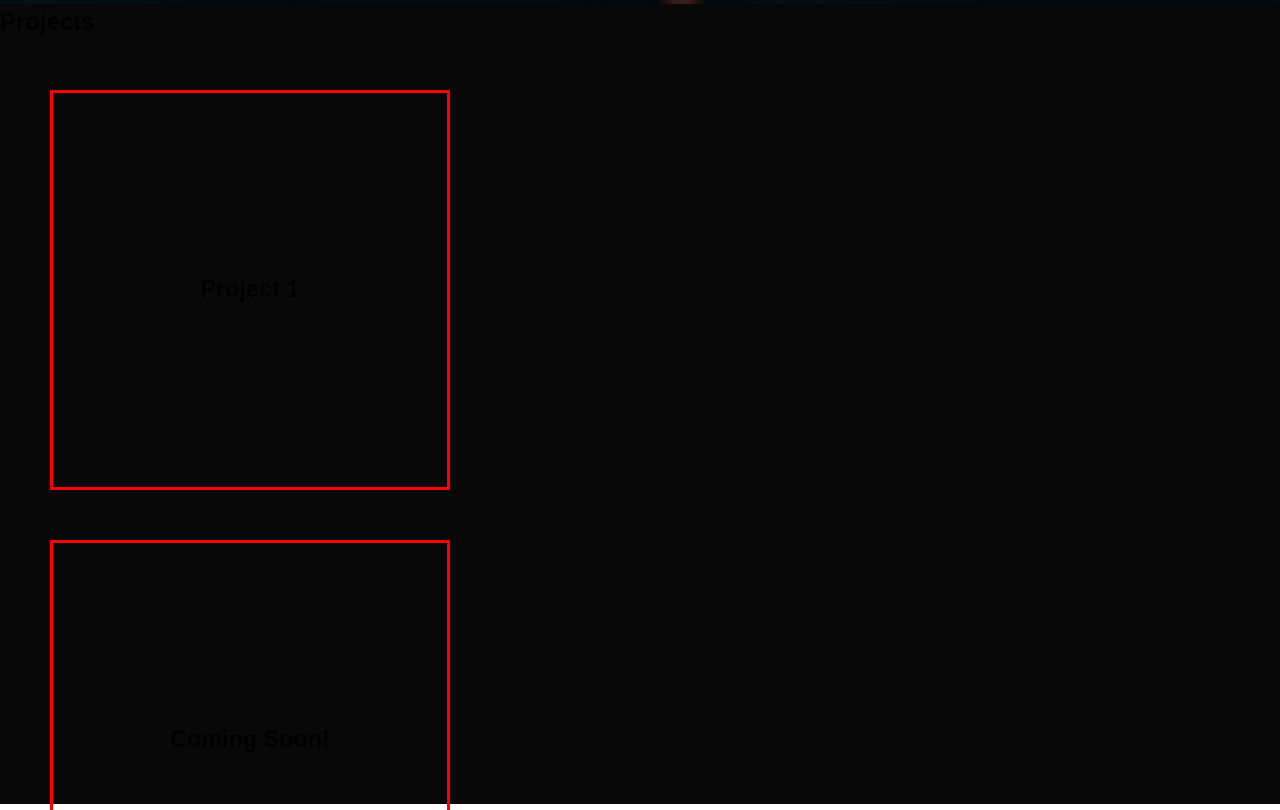
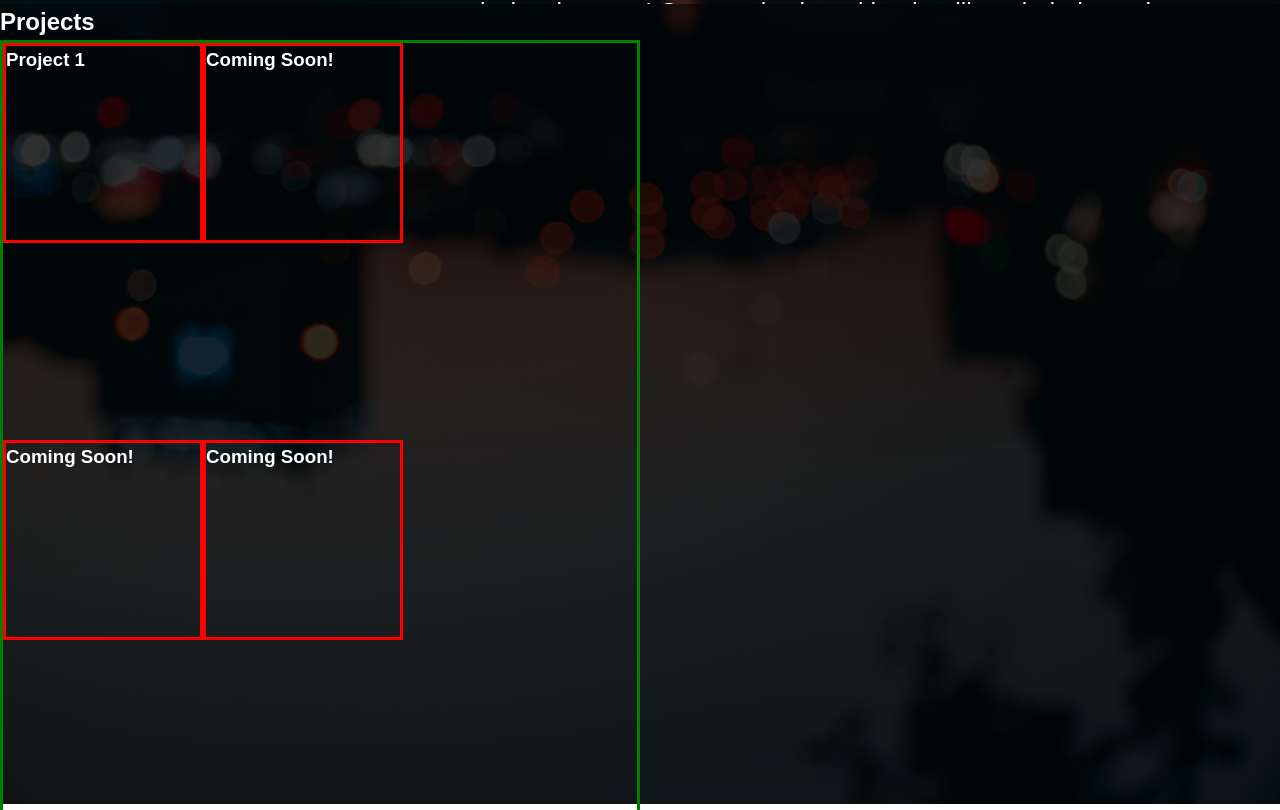
Before and after one commit to Focrult/Aedan-Malone---Personal-Webpage-1, a plain HTML site: page index.html in a window 1280 px wide. Shown: the part 796-1606 px from the top of the page. Drawn offline with Linux system fonts and the light colour scheme.

Commit message:
Made adjustments to section 2 and 1

```diff
--- a/index.html
+++ b/index.html
@@ -26,7 +26,7 @@
     <div><h2 class="about">About Me</h2>
         <div class="about-box">
     <p >I am currently a student, who has a keen interest in programming and web-development! Communicating with other like-minded people,
-        sparked my motivation, making me want to pursue this path further. Tackling and discovering any challenges along the way</p>
+        sparked my motivation to pursue this path even further. Eager to tackle any challenges along the way!</p>
         <p>Here is the start to my journey, a personal website that I aim to improve as the course progresses</p>
     </div>
 </div>
@@ -42,19 +42,16 @@
 
     </nav>
 </section>
+
 <section class="section-2">
+    <div class="hero2"></div>
+    <div class="overlay2">
     <div><h2 class="header-projects">Projects</h2></div>
     <div class="project-container">
     <div class="box0"><h3>Project 1</h3></div>
     <div class="box1"><h3>Coming Soon!</h3></div>
     <div class="box2"><h3>Coming Soon!</h3></div>
     <div class="box3"><h3>Coming Soon!</h3></div>
-    </div>
-
-
-    <div><h2 class="header-contact">Contact</h2>
-    <div><p>Lorem ipsum dolor sit amet consectetur adipisicing elit. Impedit aspernatur voluptate aliquam dolor officia inventore minus excepturi mollitia
-         totam natus cupiditate sequi, aperiam rem, illum adipisci dignissimos explicabo expedita aut.</p></div>
 </div>
 </div>
 </section>
--- a/style.css
+++ b/style.css
@@ -15,35 +15,52 @@
     padding: 0;
     align-items: center;
     justify-content: center;
-
 }
-.overlay{
+.overlay{ /*Adding shade over background image SECTION-1*/
     width:100%;
     height:100vh;
     background:linear-gradient(rgba(0, 0, 0, 0.6),rgba(0, 0, 0, 0.6));
     position: absolute;
     top: 0;
-
 }
-.hello{
+.hero2{ /*Background Image2*/
+    background-color: rgba(0,0,0,0.75);
+    background-size: cover;
+    background-repeat: no-repeat;
+    background-image: url("images/background-image2.jpg");
+    width: 100%;
+    height: 100vh;
+    position: relative;
+    padding: 0;
+    align-items: center;
+    justify-content: center;
+    -webkit-transform: scaleY(-1);/*flipping the image for better transition when going to section 2*/
+    transform: scaleY(-1); /*flipping the image for better transition when going to section 2*/
+}
+.overlay2{ /*Adding shade over background image SECTION-2*/
+    width:100%;
+    height:100vh;
+    background:linear-gradient(rgba(0, 0, 0, 0.8),rgba(0, 0, 0, 0.8));
+    position: absolute;
+    top: 0;
+}
+.hello{ /**/
 font-size: 50px;
 width:500px;
 position: relative;
 color: white;
 }
-.hello h3{
+.hello h3{/**/
     top: 30px;
     display:inline-block;
     width: 750px;
     position: relative;
     left: 150px;
 }
-
-.nav-bar{
+.nav-bar{/**/
     position:relative;
     padding: 3rem;
     overflow: hidden;
-
 }
     .nav-bar a{
         position:relative;
@@ -56,7 +73,6 @@ color: white;
         text-align: center;
         transition: 700ms ease-out;
         color: white;
-
     }
     .nav-bar a:hover{
         opacity: 30%;
@@ -64,26 +80,21 @@ color: white;
         color:black;
         transition: 700ms ease-in;
         cursor: pointer;
-
     }
     /*line--circle--line : Main page*/
     .lines{
-
         width: 100%;
-        height: 450px;
+        height: 120px;
         position: relative;
-
     }
-
     .lines::after, .lines::before{
         content:'';
         position:absolute;
         margin:auto;
-        height: 2px;
+        height: 1px;
         background: white;
         width: 45%;
         top:45%;
-
     }
     .lines::after{
         left:0;
@@ -93,23 +104,21 @@ color: white;
     }
     .circle{
         position: relative;
-        top: 180px;
+        top: 30px;
         height:40px;
         width:40px;
         border: 2px solid white;
         margin: auto;
         border-radius: 50%;
     }
-
-
-.about{ /*discovered issue with white space in about section*/
+    /*about includes the title, box and paragraph*/
+.about{
     position:relative;
     color:white;
     font-size: 4rem;
     justify-content: center;
     text-align: center;
-    top: 400px;
-
+    top: 300px;
 }
 .about-box{
     flex-direction: column;
@@ -118,20 +127,17 @@ color: white;
     display:flex;
     justify-content: center;
     align-items: center;
-    height:400px;
+    height:250px;
     width:800px;
-    top: 800px;
-
+    top: 750px;
     color:white;
     left: 35%;
-
 }
 .about-box p{
     margin-bottom: 10px;
     font-size: 25px;
-
 }
-.section-2{ /*Background Image*/
+.section-2{ /*Second section for website*/
     background-color: rgb(8, 8, 8);
     width: 100%;
     height: 100vh;
@@ -139,19 +145,18 @@ color: white;
     padding: 0;
     align-items: center;
     justify-content: center;
+    color: white;
 }
-.project-container > * {
-    margin-left: 50px;
-    margin-top: 50px;
-display: flex;
-position: relative;
-justify-content: center;
-justify-items: center;
-align-items: center;
-grid-template-columns: 1fr 1fr;
-border:solid;
+.project-container{
+    width: 50%;
+    height: 100%;
+    display: grid;
+    grid-template-columns: 200px 200px;
+    border: solid;
+    border-color: green;
+}
+.box0,.box1,.box2,.box3 {/*child elements of .project-container*/
+border: solid;
 border-color: red;
-width: 400px;
-height: 400px;
-font-size: 20px;
+height: 200px;
 }
```
